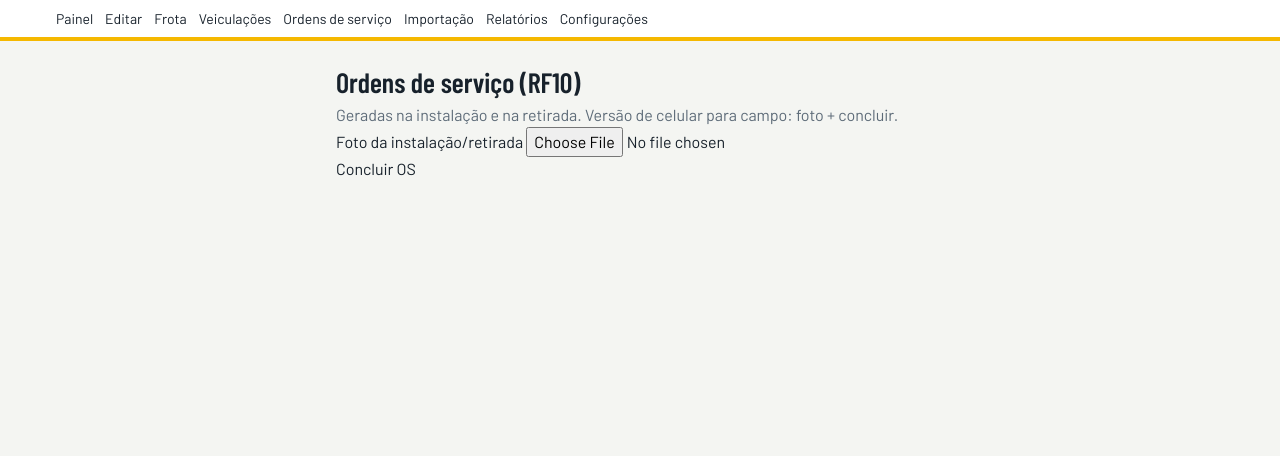
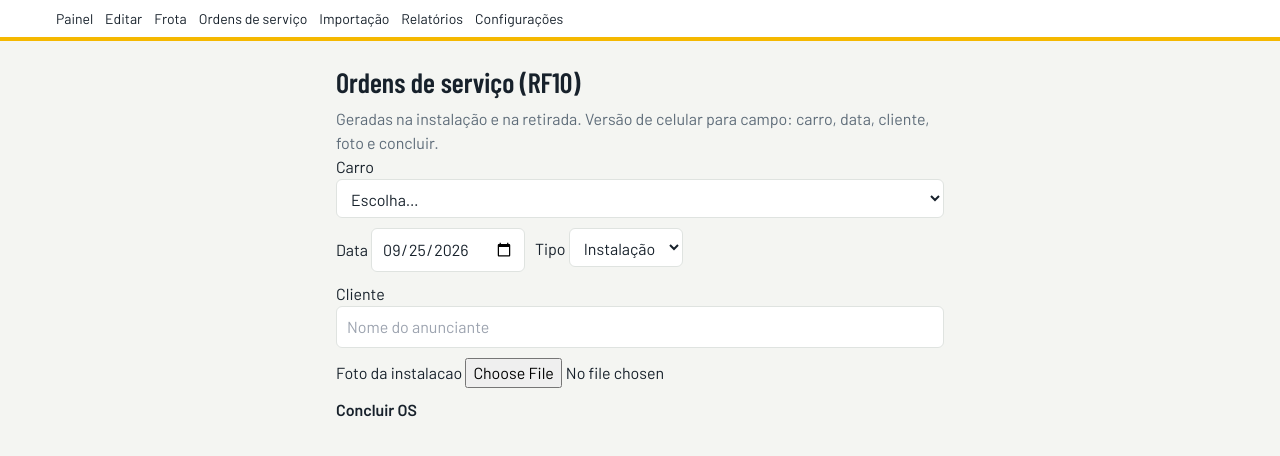
Before and after one commit to eniorsantos/CONTROLEFROTA, a Next.js app: page /os in a window 1280 px wide. Shown: the top 456 px of the page. Built offline with nearby package versions, Linux system fonts and the light colour scheme.

Commit message:
feat: OS com carro, data, cliente e tipo; remove aba Veiculacoes

```diff
--- a/src/app/api/os/route.ts
+++ b/src/app/api/os/route.ts
@@ -1,7 +1,14 @@
 import { NextResponse } from "next/server";
 export async function PATCH(req: Request) {
   const body = await req.json().catch(() => ({}));
+  if (!body.onibus_numero) return NextResponse.json({ error: "Informe o carro (onibus_numero)." }, { status: 400 });
+  if (!body.data || !/^\d{4}-\d{2}-\d{2}$/.test(body.data)) return NextResponse.json({ error: "Informe a data (aaaa-mm-dd)." }, { status: 400 });
+  if (!body.cliente) return NextResponse.json({ error: "Informe o cliente." }, { status: 400 });
   if (!body.foto_url) return NextResponse.json({ error: "OS de campo exige foto." }, { status: 400 });
-  return NextResponse.json({ ok: true, concluida_em: new Date().toISOString() });
+  return NextResponse.json({
+    ok: true, onibus_numero: body.onibus_numero, data: body.data,
+    cliente: body.cliente, tipo: body.tipo === "retirada" ? "retirada" : "instalacao",
+    concluida_em: new Date().toISOString()
+  });
 }
 export async function GET() { return NextResponse.json({ nota: "GET /api/os — lista por tenant; PATCH /api/os/:id/concluir com foto (mobile-first)." }); }
--- a/src/app/layout.tsx
+++ b/src/app/layout.tsx
@@ -25,7 +25,6 @@
               ["/", "Painel"],
               ["/editar", "Editar"],
               ["/frota", "Frota"],
-              ["/veiculacoes", "Veiculações"],
               ["/os", "Ordens de serviço"],
               ["/importacao", "Importação"],
               ["/relatorios", "Relatórios"],
--- a/src/app/os/page.tsx
+++ b/src/app/os/page.tsx
@@ -1,17 +1,65 @@
 "use client";
-import { useState } from "react";
+import { useState, useMemo } from "react";
+import { FROTA } from "@/data/frota";
 
 export default function OSPage() {
+  const hoje = new Date().toISOString().slice(0, 10);
+  const [bus, setBus] = useState("");
+  const [data, setData] = useState(hoje);
+  const [cliente, setCliente] = useState("");
+  const [tipo, setTipo] = useState<"instalacao" | "retirada">("instalacao");
   const [foto, setFoto] = useState("");
+  const [msg, setMsg] = useState("");
   const [ok, setOk] = useState(false);
+
+  const onibus = useMemo(() => [...FROTA].sort((a, b) => a.n - b.n), []);
+  const clientes = useMemo(
+    () => [...new Set(FROTA.flatMap((r) => [r.t, r.b, r.c]).filter(Boolean))].sort(),
+    []
+  );
+  const linhaDoBus = onibus.find((o) => String(o.n) === bus)?.l ?? "";
+
+  async function concluir() {
+    setMsg(""); setOk(false);
+    if (!bus) { setMsg("Escolha o carro."); return; }
+    if (!data) { setMsg("Informe a data."); return; }
+    if (!cliente.trim()) { setMsg("Informe o cliente."); return; }
+    if (!foto) { setMsg("Anexe a foto."); return; }
+    const r = await fetch("/api/os", {
+      method: "PATCH", headers: { "content-type": "application/json" },
+      body: JSON.stringify({ onibus_numero: Number(bus), data, cliente: cliente.trim(), tipo, foto_url: "anexada" })
+    });
+    const j = await r.json().catch(() => ({}));
+    if (!r.ok) { setMsg("Servidor recusou: " + (j.error ?? r.status)); return; }
+    setOk(true);
+    setMsg(`OS de ${tipo} registrada: carro ${bus} (${linhaDoBus || "sem linha"}) · ${cliente.trim()} · ${data.split("-").reverse().join("/")} · concluída em ${new Date(j.concluida_em).toLocaleString("pt-BR")}.`);
+  }
+
+  const inp = { padding: "8px 10px", border: "1px solid var(--line)", borderRadius: 6, background: "var(--card)", color: "var(--ink)", font: "inherit" as const };
+
   return (
-    <main style={{ maxWidth: 640, margin: "0 auto", padding: "20px 16px" }}>
-      <h1 className="font-cond" style={{ fontSize: 28 }}>Ordens de serviço (RF10)</h1>
-      <p style={{ color: "var(--mut)" }}>Geradas na instalação e na retirada. Versão de celular para campo: foto + concluir.</p>
-      <label>Foto da instalação/retirada <input type="file" accept="image/*" capture="environment" onChange={(e) => { const f = e.target.files?.[0]; if (!f) return; const fr = new FileReader(); fr.onload = () => setFoto(String(fr.result)); fr.readAsDataURL(f); }} /></label>
-      {foto ? <img src={foto} alt="Comprovante de campo" style={{ maxWidth: "100%", marginTop: 12 }} /> : null}
-      <div><button onClick={() => setOk(true)} disabled={!foto}>Concluir OS</button></div>
-      {ok ? <p role="status">OS concluída com foto. (PATCH /api/os/:id/concluir)</p> : null}
+    <main style={{ maxWidth: 640, margin: "0 auto", padding: "20px 16px 48px" }}>
+      <h1 className="font-cond" style={{ fontSize: 28, margin: "0 0 4px" }}>Ordens de serviço (RF10)</h1>
+      <p style={{ color: "var(--mut)", marginTop: 0 }}>Geradas na instalação e na retirada. Versão de celular para campo: carro, data, cliente, foto e concluir.</p>
+      <div style={{ display: "grid", gap: 10 }}>
+        <label>Carro <select value={bus} onChange={(e) => setBus(e.target.value)} aria-label="Carro" style={{ ...inp, width: "100%" }}>
+          <option value="">Escolha…</option>
+          {onibus.map((o) => <option key={o.n} value={o.n}>{o.n} — {o.l || "reserva"}</option>)}
+        </select></label>
+        <div style={{ display: "flex", gap: 10, flexWrap: "wrap" }}>
+          <label>Data <input type="date" value={data} onChange={(e) => setData(e.target.value)} aria-label="Data" style={inp} /></label>
+          <label>Tipo <select value={tipo} onChange={(e) => setTipo(e.target.value as never)} aria-label="Tipo" style={inp}>
+            <option value="instalacao">Instalação</option><option value="retirada">Retirada</option>
+          </select></label>
+        </div>
+        <label>Cliente <input value={cliente} onChange={(e) => setCliente(e.target.value)} aria-label="Cliente" list="clientes" placeholder="Nome do anunciante" style={{ ...inp, width: "100%" }} />
+          <datalist id="clientes">{clientes.map((c) => <option key={c} value={c} />)}</datalist></label>
+        <label>Foto da {tipo} <input type="file" accept="image/*" capture="environment" aria-label="Foto"
+          onChange={(e) => { const f = e.target.files?.[0]; if (!f) return; const fr = new FileReader(); fr.onload = () => setFoto(String(fr.result)); fr.readAsDataURL(f); }} /></label>
+        {foto ? <img src={foto} alt="Comprovante de campo" style={{ maxWidth: "100%", borderRadius: 6 }} /> : null}
+        <div><button onClick={concluir} style={{ fontWeight: 700 }}>Concluir OS</button></div>
+        {msg ? <p role="status" style={{ color: ok ? "var(--ok)" : undefined }}>{msg}</p> : null}
+      </div>
     </main>
   );
 }
--- a/src/app/veiculacoes/page.tsx
+++ /dev/null
@@ -1,29 +0,0 @@
-"use client";
-import { useState } from "react";
-import { fimVeiculacao } from "@/lib/vencimentos";
-import { podeAgendar } from "@/lib/sobreposicao";
-
-export default function VeiculacoesPage() {
-  const [inicio, setInicio] = useState("2026-10-01");
-  const [periodo, setPeriodo] = useState(30);
-  const [msg, setMsg] = useState("");
-  const fim = fimVeiculacao(inicio, periodo);
-  return (
-    <main style={{ maxWidth: 900, margin: "0 auto", padding: "20px 16px" }}>
-      <h1 className="font-cond" style={{ fontSize: 28 }}>Veiculações (RF6)</h1>
-      <p style={{ color: "var(--mut)" }}>Fim = início + período (calculado, não digitado). O banco bloqueia sobreposição na mesma posição.</p>
-      <div style={{ display: "flex", gap: 8, flexWrap: "wrap" }}>
-        <label>Início <input type="date" value={inicio} onChange={(e) => setInicio(e.target.value)} /></label>
-        <label>Período <select value={periodo} onChange={(e) => setPeriodo(Number(e.target.value))}><option value={30}>30</option><option value={60}>60</option><option value={90}>90</option><option value={45}>45 (personalizado)</option></select></label>
-        <button onClick={() => {
-          const r = podeAgendar([{ inicio: "2026-10-01", fim: "2026-10-31", situacao: "ativa" }], { inicio, fim, situacao: "agendada" });
-          setMsg(r.ok ? `OK — veiculação ${inicio} → ${fim} sem conflito.` : `BLOQUEADO — sobrepõe ${r.conflitoCom?.inicio} → ${r.conflitoCom?.fim}.`);
-        }}>Validar sobreposição</button>
-      </div>
-      <p>Fim calculado: <b>{fim}</b></p>
-      {msg ? <p role="status">{msg}</p> : null}
-      <h2 className="font-cond">Renovar (RN5)</h2>
-      <p style={{ color: "var(--mut)" }}>Renovar cria nova veiculação encadeada (início = fim anterior), preservando histórico + auditoria.</p>
-    </main>
-  );
-}
```
Also changed, not shown: 3 other files (tests, documents, lock files or other folders).
